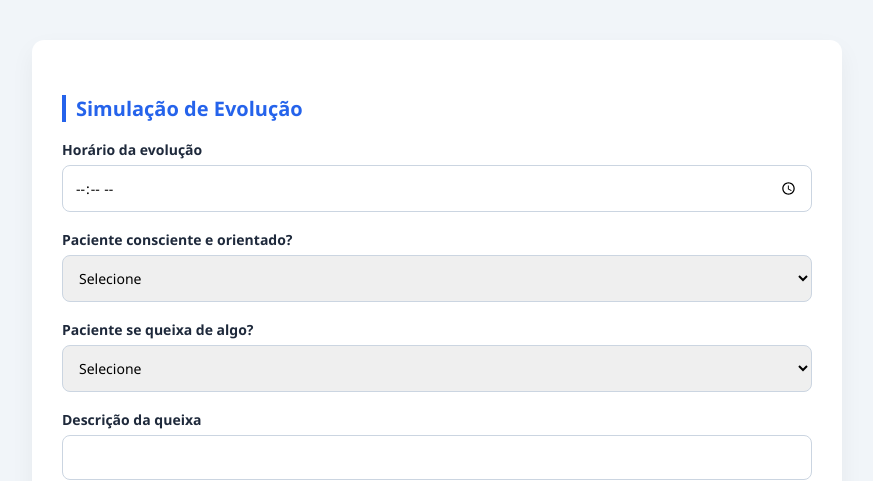
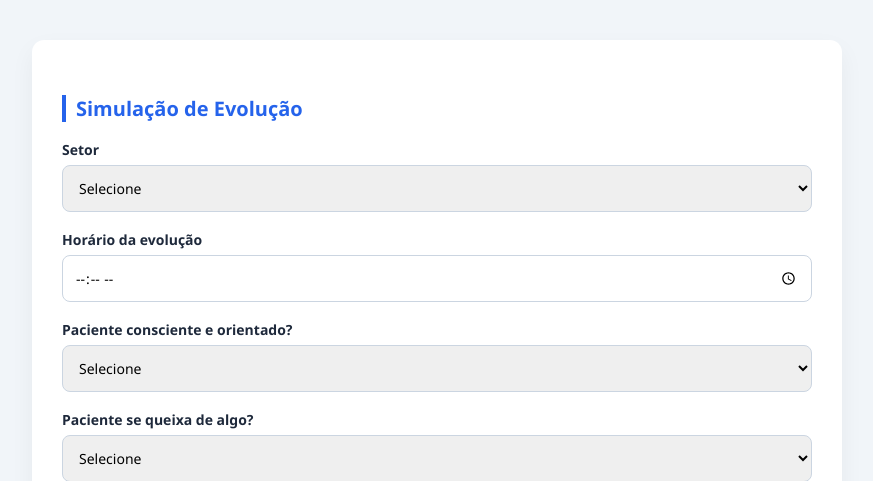
Before and after one commit to barbaranunesprogrammer/EnfEvoluiBeta, a Flask app: page / in a window 1280 px wide. Shown: the part 207-688 px from the top of the page, without its empty margins (203-1076 px from the left). Run offline with Flask 3, Linux system fonts and the light colour scheme.

Commit message:
adiciona seleção de setor na simulação de evolução

```diff
--- a/app.py
+++ b/app.py
@@ -20,6 +20,7 @@ def index():
         profissional = request.form.get("profissional", "")
         coren = PROFISSIONAIS_DEMO.get(profissional, "COREN-DEMO")
 
+        setor = request.form.get("setor","")
         consciente = request.form.get("consciente")
         queixa = request.form.get("queixa")
         descricao_queixa = request.form.get("descricao_queixa", "")
@@ -30,6 +31,19 @@ def index():
         medicacao = request.form.get("medicacao")
         desfecho = request.form.get("desfecho")
 
+
+        if setor == "Sala de medicação":
+            setor = "Sala de Medicação"
+        elif setor == "Observação Pediatrica":
+            setor = "Observação Pediatrica"
+        elif setor == "Observação":
+            setor = "Observação"
+        elif setor == "Sala Vermelha":
+            setor = "Sala Vermelha"
+        else:
+            setor = "Setor não especificado"
+
+
         # Se escolher "Outro", usar o valor digitado
         if abocath == "outro":
             abocath = abocath_outro
@@ -39,7 +53,7 @@ def index():
             abocath = "Abocath não especificado"
 
         texto = "********** VERSÃO DEMONSTRATIVA **********\n\n"
-        texto += f"{h} – Recebo paciente da Sala de Medicação.\n"
+        texto += f"{h} – Recebo paciente na {setor}.\n"
 
         # Estado neurológico
         if consciente == "1":
--- a/templates/index.html
+++ b/templates/index.html
@@ -23,6 +23,17 @@
 <form method="POST">
 
     <h2>Simulação de Evolução</h2>
+
+
+    <label>Setor</label>
+    <select name="setor" id="setor">
+        <option value="">Selecione</option>
+        <option value="Sala de medicação">Sala de medicação</option>
+        <option value="Observação Pediatrica">Observação Pediatrica</option>
+        <option value="Observação">Observação</option>
+        <option value="Sala Vermelha">Sala Vermelha</option>
+        <option value="outro">Outro</option>
+    </select>
 
     <label>Horário da evolução</label>
     <input type="time" name="horario" required>
```
